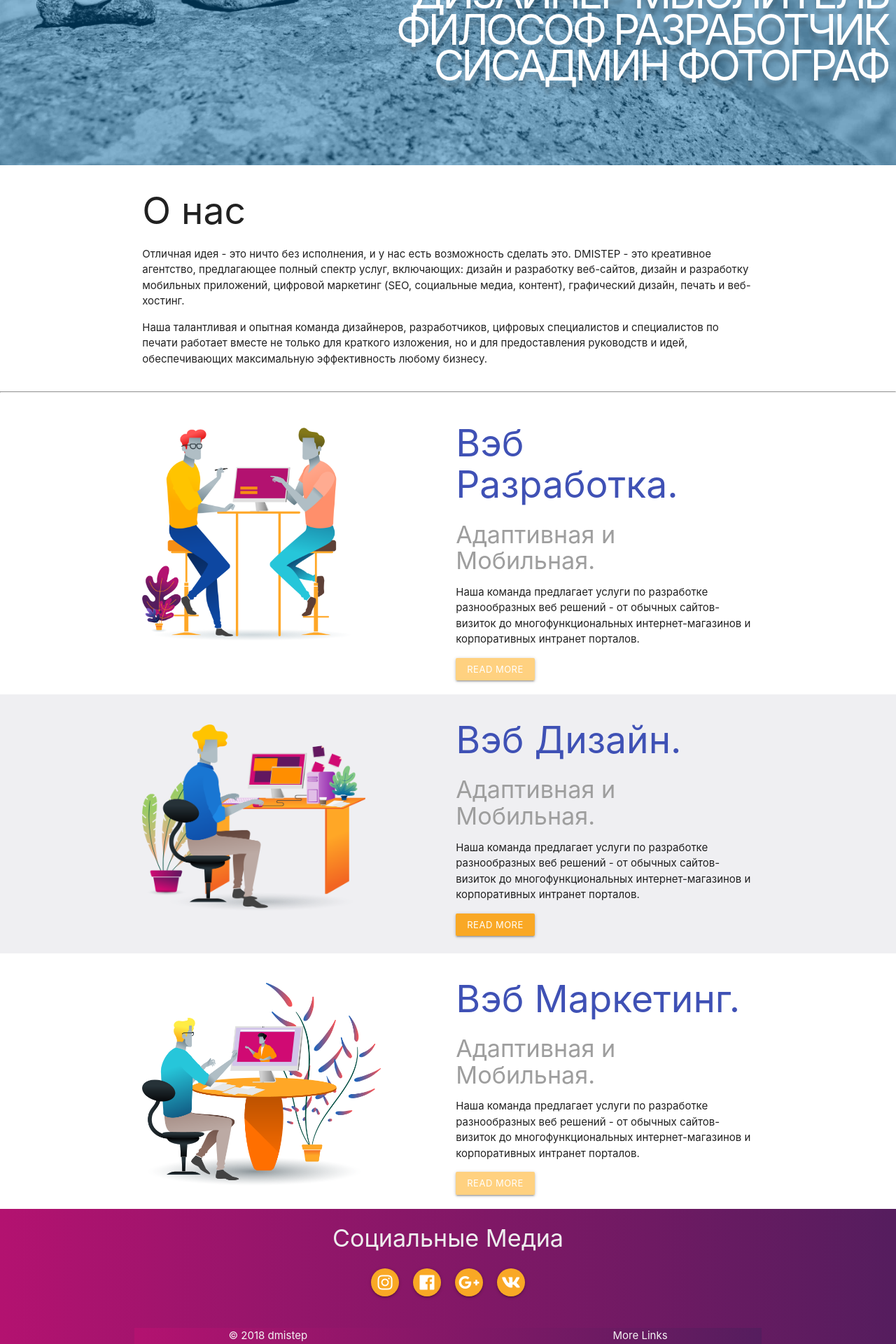
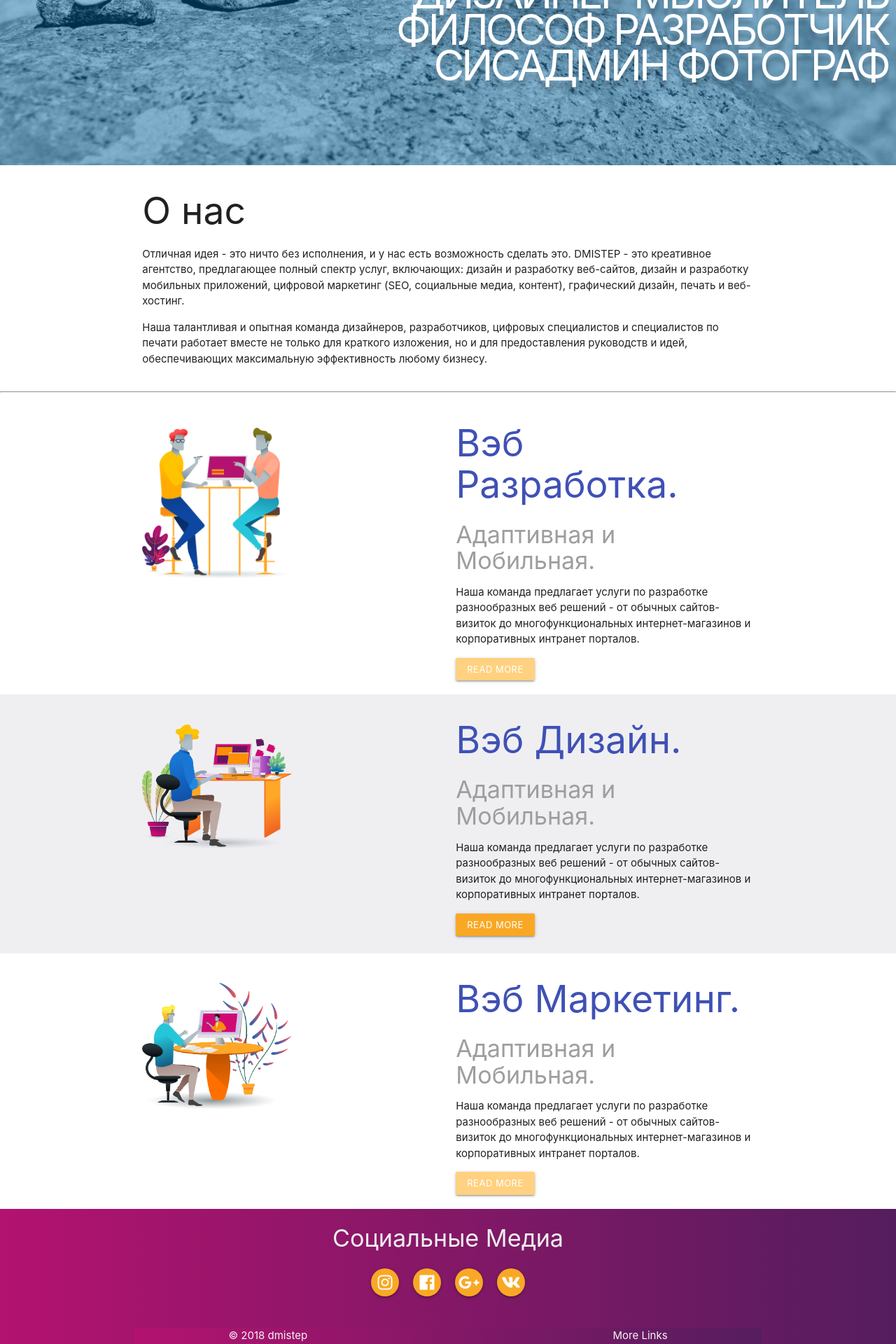
Before and after one commit to Dmistep/dmistep.github.io, a Jekyll site: the page MySiteTest/index.html, which Jekyll copies as it is, in a window 1280 px wide. Shown: the part 664-2584 px from the top of the page at 70% size. Built offline with Jekyll 4.4.1, drawn with Linux system fonts in a browser that asks for light colours; nearby versions of some CDN libraries.

Commit message:
исправил

```diff
--- a/MySiteTest/index.html
+++ b/MySiteTest/index.html
@@ -142,7 +142,7 @@
        <div class="row">
        <div class="col s12 m6">
        <br>
-       <img src="img/pro1.png" class=" pro1__png" width="300px" >
+       <img src="img/pro1.png" class="responsive-img pro1__png" width="50%" >
        </div>
        <div class="col s12 m6">
        <h2 class="indigo-text">Вэб Разработка.</h2>
@@ -161,7 +161,7 @@
    <div class="row">
    <div class="col s12 m6">
    <br>
-   <img src="img/pro2.png" class="responsive-img pro1__png" width="75%" >
+   <img src="img/pro2.png" class="responsive-img pro1__png" width="50%" >
    </div>
    <div class="col s12 m6">
    <h2 class="indigo-text">Вэб Дизайн.</h2>
@@ -177,7 +177,7 @@
    <div class="row">
    <div class="col s12 m6">
    <br>
-   <img src="img/pro3.png" class="responsive-img pro1__png" width="80%" >
+   <img src="img/pro3.png" class="responsive-img pro1__png" width="50%" >
    </div>
    <div class="col s12 m6">
    <h2 class="indigo-text">Вэб Маркетинг.</h2>
```
